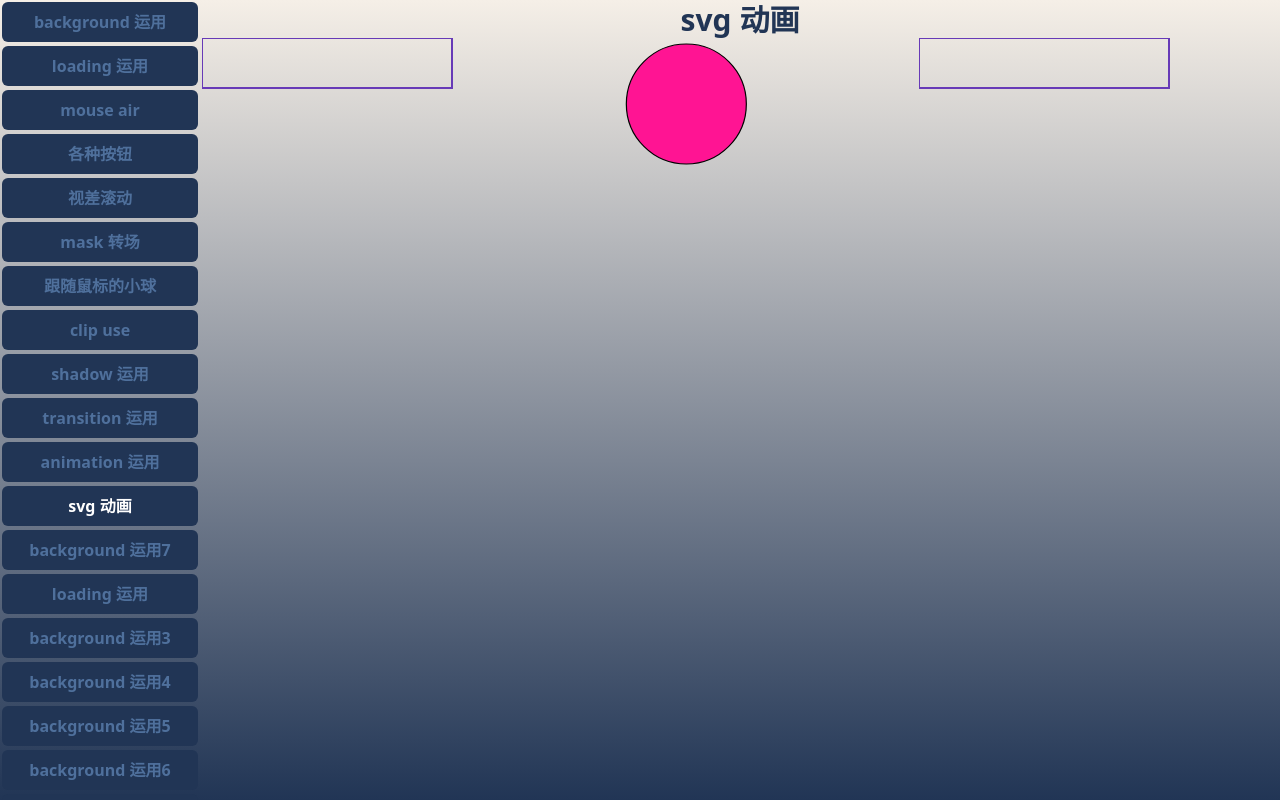
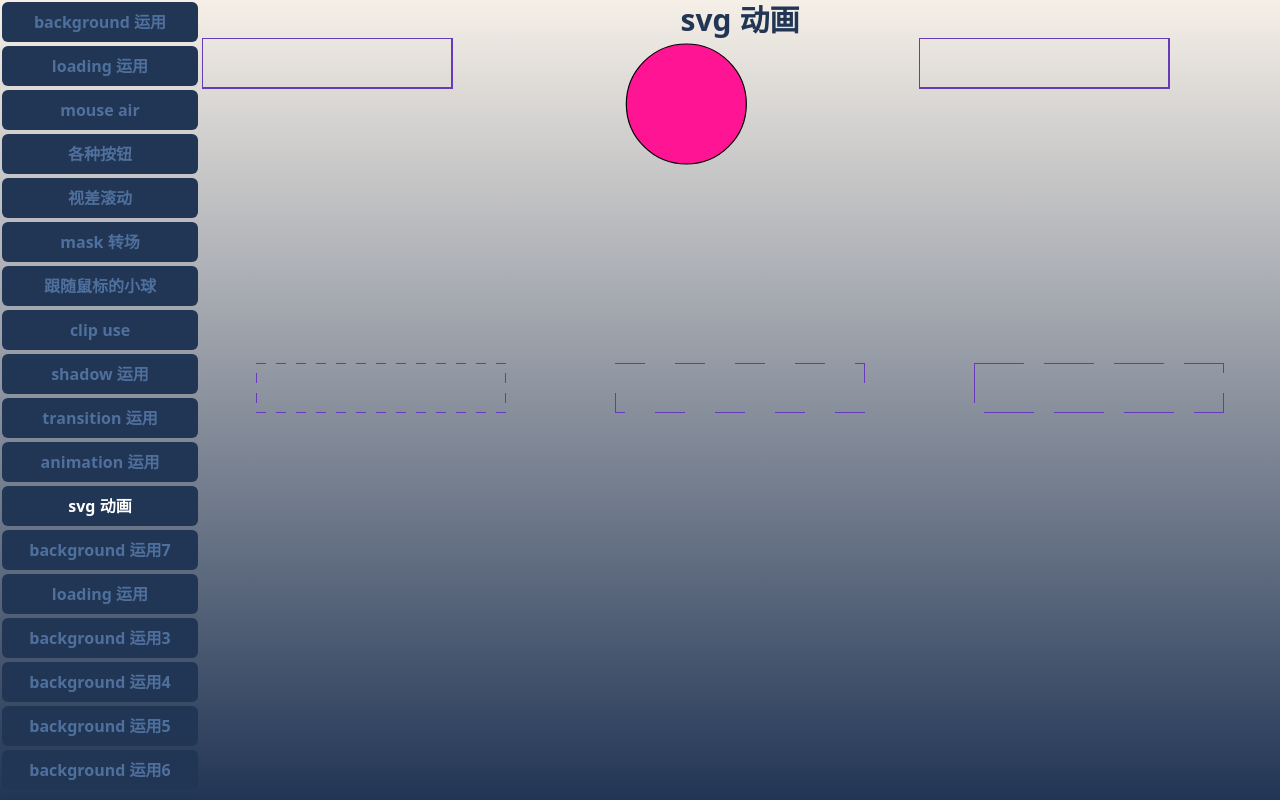
Before and after one commit to XyanZhang/nextjs-css-example, a Next.js app: page /svg in a window 1280 px wide. Built offline with nearby package versions, Linux system fonts and the light colour scheme.

Commit message:
feat: stroke-dasharray 和 stroke-dashoffset

```diff
--- a/src/app/(items)/svg/index.module.scss
+++ b/src/app/(items)/svg/index.module.scss
@@ -11,3 +11,24 @@
   fill: deeppink;
   stroke: transparent;
 }
+.svgs svg{
+  width: 250px;
+  height: 50px;
+  margin-bottom: 20px;
+  rect {
+    width: 100%;
+    height: 100%;
+    stroke: #673ab7;
+    stroke-width: 2;
+    fill: transparent;
+  }
+}
+.rectSp1 {
+  stroke-dasharray: 10 10;// 虚线长度 虚线间宽度
+}
+.rectSp2 {
+  stroke-dasharray: 30 30;
+}
+.rectSp3 {
+  stroke-dasharray: 50 20;
+}
--- a/src/app/(items)/svg/page.tsx
+++ b/src/app/(items)/svg/page.tsx
@@ -33,6 +33,17 @@ export default function SVGCss() {
           <rect className={styles.rect} />
         </svg>
       </div>
+      <div className={'flex justify-around h-60 items-center ' + styles.svgs}>
+        <svg xmlns="http://www.w3.org/2000/svg">
+          <rect className={styles.rectSp1} />
+        </svg>
+        <svg xmlns="http://www.w3.org/2000/svg">
+          <rect className={styles.rectSp2} />
+        </svg>
+        <svg xmlns="http://www.w3.org/2000/svg">
+          <rect className={styles.rectSp3} />
+        </svg>
+      </div>
     </div>
   );
 }
@@ -40,3 +51,8 @@ export default function SVGCss() {
 export const metadata: Metadata = {
   title: 'SVG Css',
 };
+
+// SVG 中，stroke-dasharray 和 stroke-dashoffset。
+
+// stroke-dasharray：值是一组数组，没数量上限，每个数字交替表示边框与间隔的宽度；
+// stroke-dashoffset：表示的是边框线的偏移量。
```
